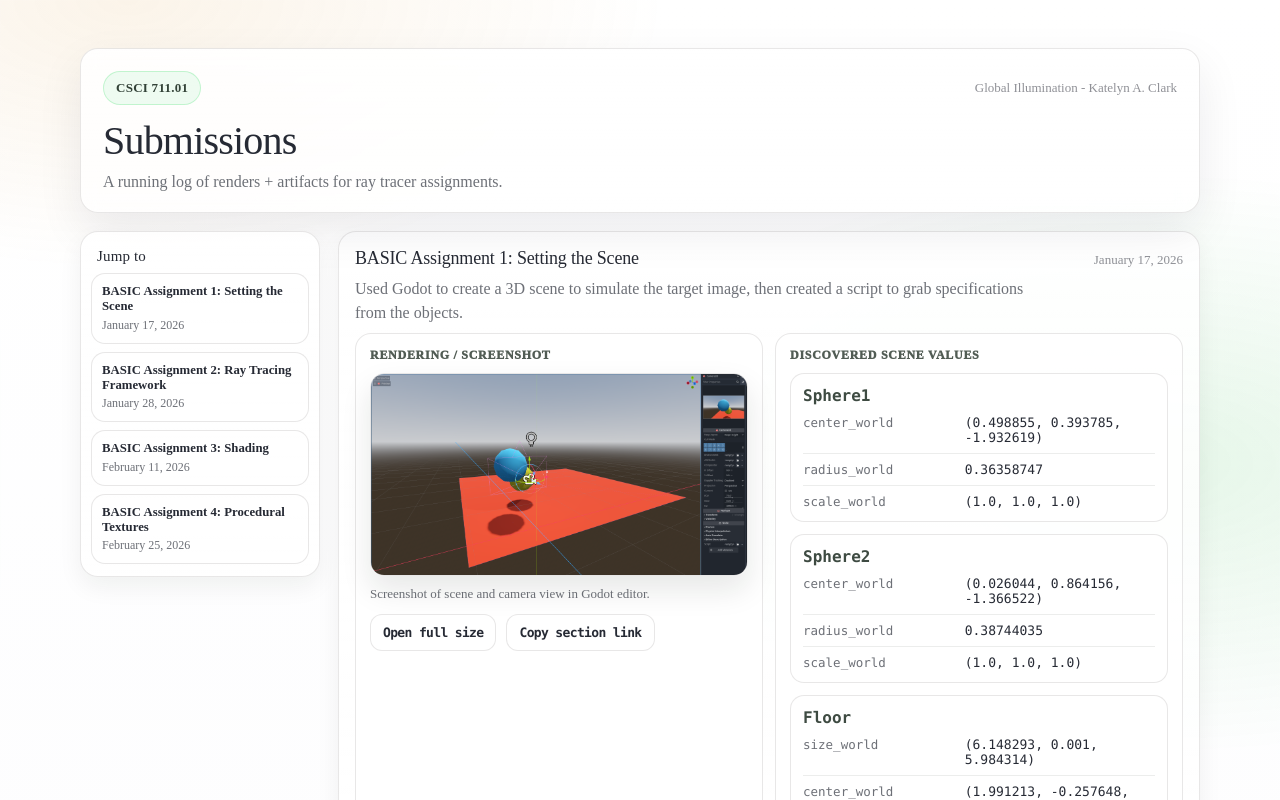
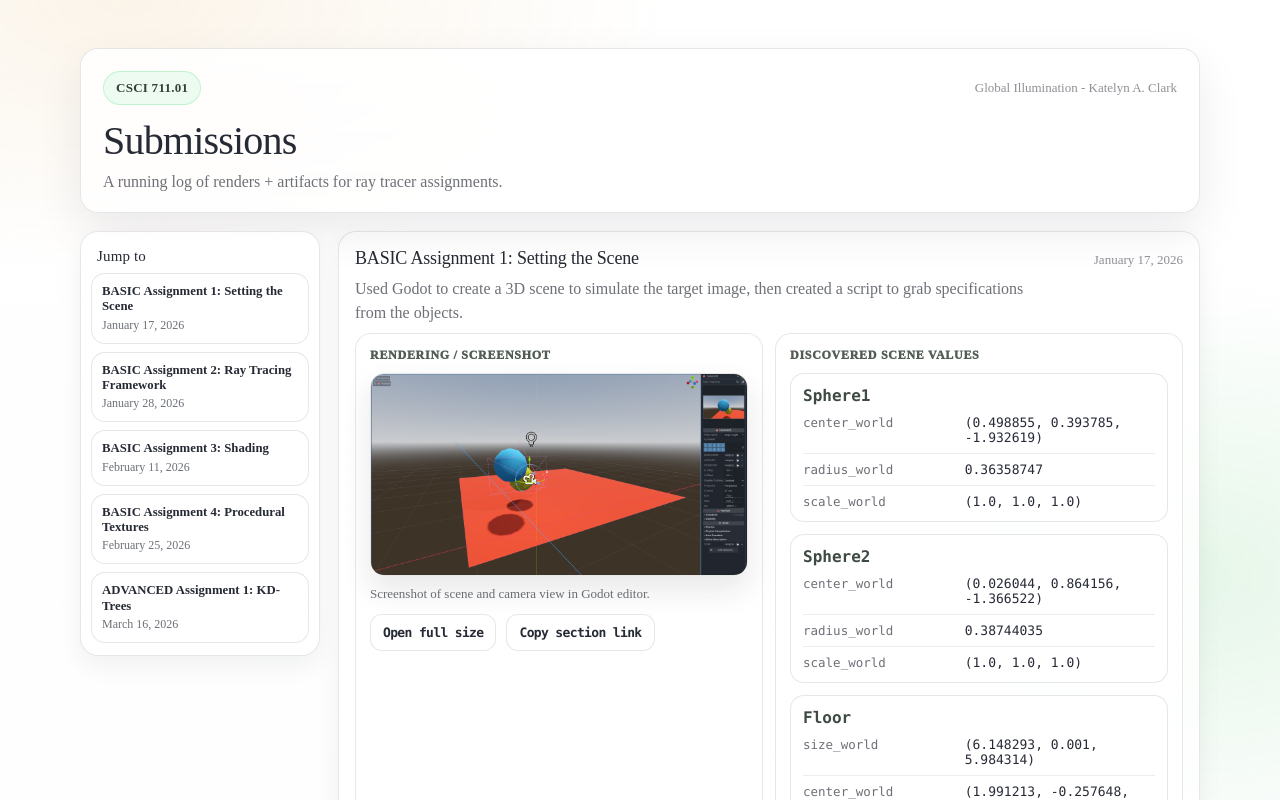
Before and after one commit to kaclark219/Web-Portfolio, a React (Vite) app in the folder kac-portfolio/: page /global-illumination in a window 1280 px wide. Shown: the top 800 px of the page. Built offline with nearby package versions, Linux system fonts and the light colour scheme.

Commit message:
added adv assignment 1 to webpage

```diff
--- a/kac-portfolio/src/pages/GlobalIllumination.jsx
+++ b/kac-portfolio/src/pages/GlobalIllumination.jsx
@@ -135,6 +135,41 @@ const SECTIONS = [
                 alt: "Submission 4 EC render",
                 caption: "Noise-based tile discoloration on the floor plane.",
             }
+        ]
+    },
+    {
+        id: "advanced-assignment-01",
+        title: "ADVANCED Assignment 1: KD-Trees",
+        date: "March 16, 2026",
+        description: "Implemented a naive KD-tree structure to optimize runtime for more complex models.",
+        blocks: [
+            {
+                type: "render",
+                title: "Render with KD-tree",
+                src: "/renders/output_img_kdtree.png",
+                alt: "Advanced Assignment 1 render",
+                caption: "Render of Stanford Bunny using the KD-tree optimization.",
+            },
+            {
+                type: "kv",
+                title: "KD-tree Performance Metrics",
+                data: {
+                    Performance: {
+                        kd_tree_build_time: "1.90095 ms",
+                        render_time_without_kd_tree: "134388 ms",
+                        render_time_with_kd_tree: "51859.2 ms",
+                        kd_tree_nodes: "6739",
+                        kd_tree_leaves: "3370",
+                    },
+                },
+            },
+            {
+                type: "render",
+                title: "Render without KD-tree",
+                src: "/renders/output_img_no_kdtree.png",
+                alt: "Advanced Assignment 1 render",
+                caption: "Render of Stanford Bunny using original CPU implementation.",
+            },
         ]
     }
 ];
```
Also changed, not shown: kac-portfolio/public/renders/output_img_kdtree.png (added), kac-portfolio/public/renders/output_img_no_kdtree.png (added).
